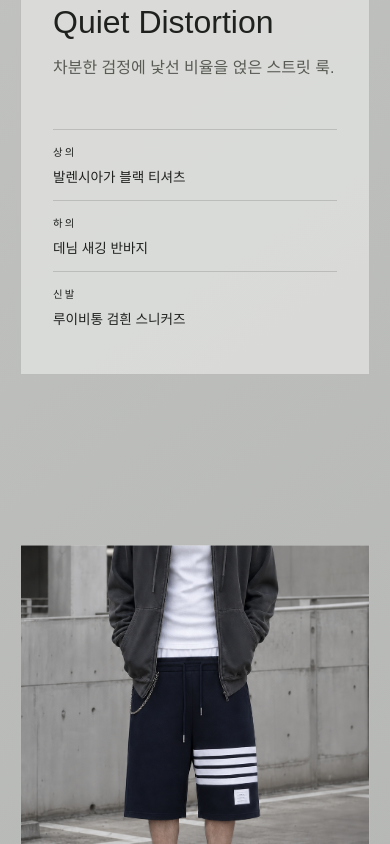
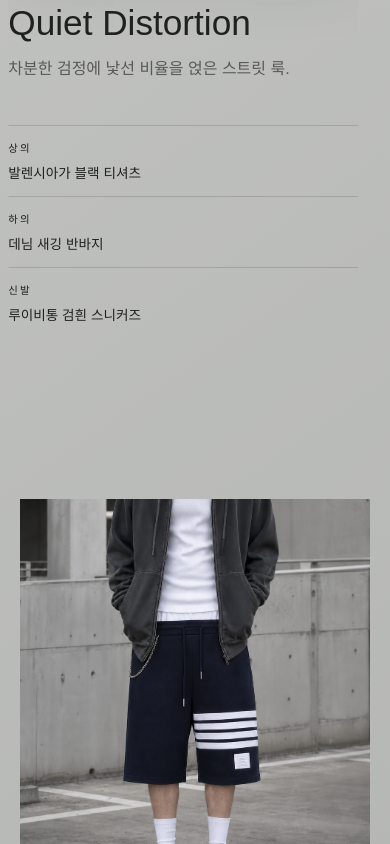
Before and after one commit to ue2018609-ai/mood-odd, a Next.js app: page / in a window 390 px wide. Shown: the part 2300-3144 px from the top of the page. Built offline with nearby package versions, Linux system fonts and the light colour scheme.

Commit message:
Refine look card layout

```diff
--- a/app/globals.css
+++ b/app/globals.css
@@ -49,14 +49,34 @@
 }
 
 .look-card {
-  width: min(1000px, 100%);
-  margin: 56px auto 0;
+  width: min(1120px, 100%);
+  margin: 96px auto 0;
   display: grid;
-  grid-template-columns: minmax(0, 1.15fr) minmax(260px, 0.85fr);
-  background: rgba(226, 227, 224, 0.78);
-  border: 1px solid rgba(34, 35, 32, 0.16);
-  overflow: hidden;
+  grid-template-columns: minmax(0, 1.35fr) minmax(220px, 0.65fr);
+  gap: clamp(22px, 4vw, 56px);
+  align-items: end;
+  background: transparent;
+  border: 0;
+  overflow: visible;
   will-change: clip-path;
+}
+
+.look-card:nth-of-type(odd) {
+  transform: translateX(-3vw);
+}
+
+.look-card:nth-of-type(even) {
+  grid-template-columns: minmax(220px, 0.65fr) minmax(0, 1.35fr);
+  transform: translateX(3vw);
+}
+
+.look-card:nth-of-type(even) .look-frame {
+  grid-column: 2;
+}
+
+.look-card:nth-of-type(even) .look-info {
+  grid-column: 1;
+  grid-row: 1;
 }
 
 .look-frame {
@@ -65,18 +85,19 @@
   border: 0;
   background: transparent;
   cursor: zoom-in;
+  box-shadow: 0 28px 70px rgba(31, 33, 31, 0.18);
 }
 
 .look {
   display: block;
   width: 100%;
-  height: min(72vh, 720px);
+  height: min(82vh, 820px);
   object-fit: cover;
 }
 
 .look-info {
-  padding: clamp(32px, 6vw, 72px);
-  align-self: center;
+  padding: 0 0 22px;
+  align-self: end;
 }
 
 .look-info span,
@@ -87,7 +108,7 @@
 
 .look-info h1 {
   margin: 22px 0 16px;
-  font-size: clamp(2rem, 4vw, 4rem);
+  font-size: clamp(2.2rem, 5vw, 5.4rem);
   font-weight: 400;
   line-height: 0.95;
 }
@@ -99,7 +120,7 @@
 }
 
 dl {
-  margin: 48px 0 0;
+  margin: 42px 0 0;
 }
 
 dl div {
@@ -150,6 +171,19 @@
   .look-card {
     grid-template-columns: 1fr;
     margin-top: 32px;
+    transform: none;
+    gap: 0;
+  }
+
+  .look-card:nth-of-type(even) {
+    grid-template-columns: 1fr;
+    transform: none;
+  }
+
+  .look-card:nth-of-type(even) .look-frame,
+  .look-card:nth-of-type(even) .look-info {
+    grid-column: auto;
+    grid-row: auto;
   }
 
   .hero {
@@ -164,4 +198,8 @@
     height: auto;
   }
 
+  .look-info {
+    padding: 28px 0 0;
+  }
+
 }
```
